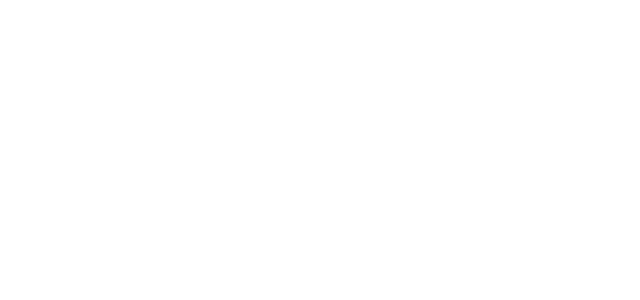
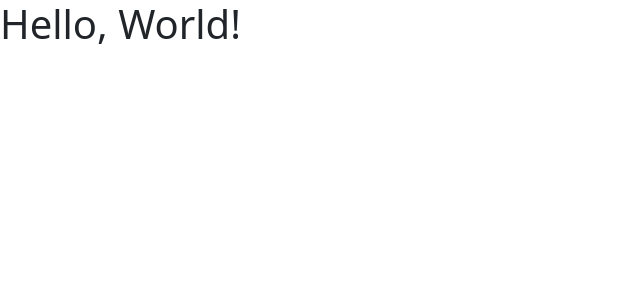
Before and after one commit to DrPrime01/time-logger, a React (Vite) app: page / in a window 1280 px wide. Shown: the top 300 px of the page, without its empty margins (0-640 px from the left). Built offline with nearby package versions, Linux system fonts and the light colour scheme.

Commit message:
installed react-icons and react-bootstrap

```diff
--- a/package.json
+++ b/package.json
@@ -10,7 +10,8 @@
   },
   "dependencies": {
     "react": "^18.2.0",
-    "react-dom": "^18.2.0"
+    "react-dom": "^18.2.0",
+    "react-icons": "^4.7.1"
   },
   "devDependencies": {
     "@types/react": "^18.0.26",
--- a/src/App.jsx
+++ b/src/App.jsx
@@ -5,7 +5,7 @@ function App() {
 
   return (
     <div className="App">
-
+      <h1>Hello, World!</h1>
     </div>
   )
 }
--- a/src/main.jsx
+++ b/src/main.jsx
@@ -1,6 +1,7 @@
 import React from 'react'
 import ReactDOM from 'react-dom/client'
 import App from './App'
+import 'bootstrap/dist/css/bootstrap.min.css';
 
 ReactDOM.createRoot(document.getElementById('root')).render(
   <React.StrictMode>
```
Also changed, not shown: 1 other file (tests, documents, lock files or other folders).
